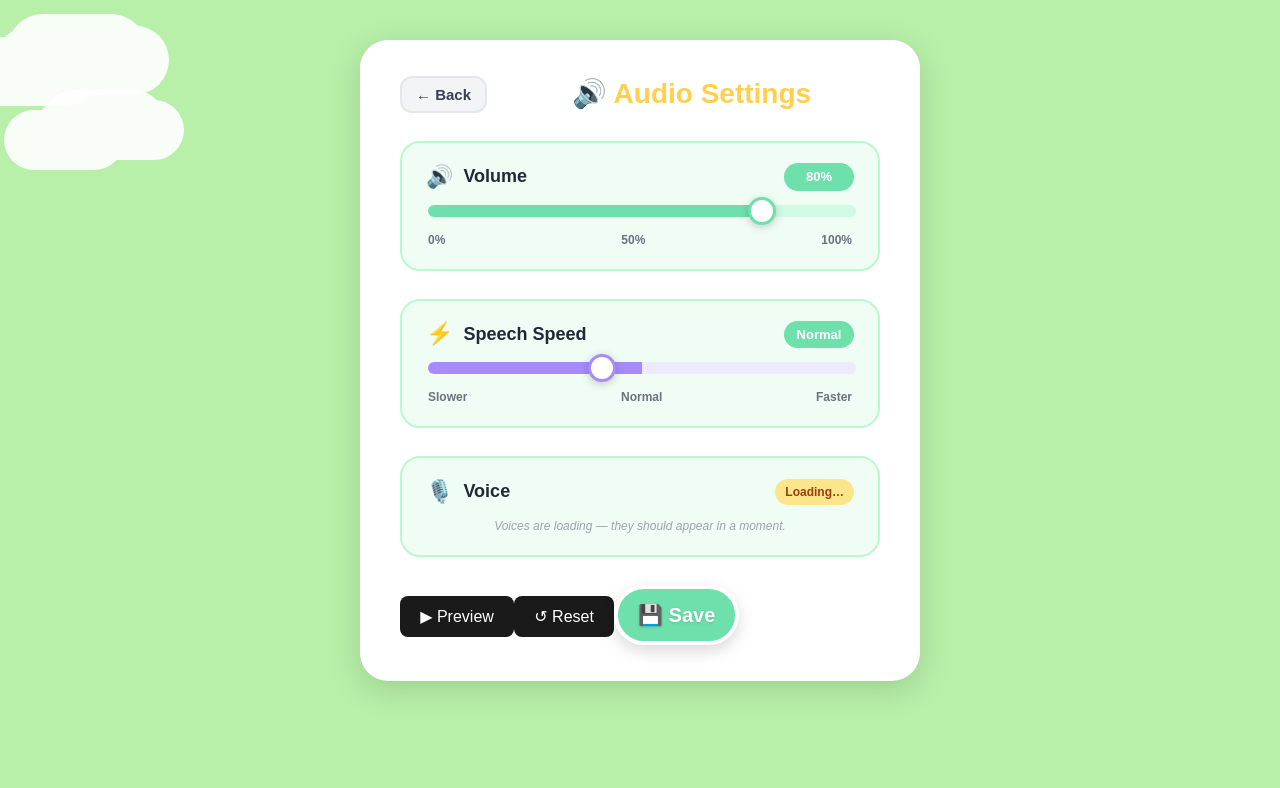
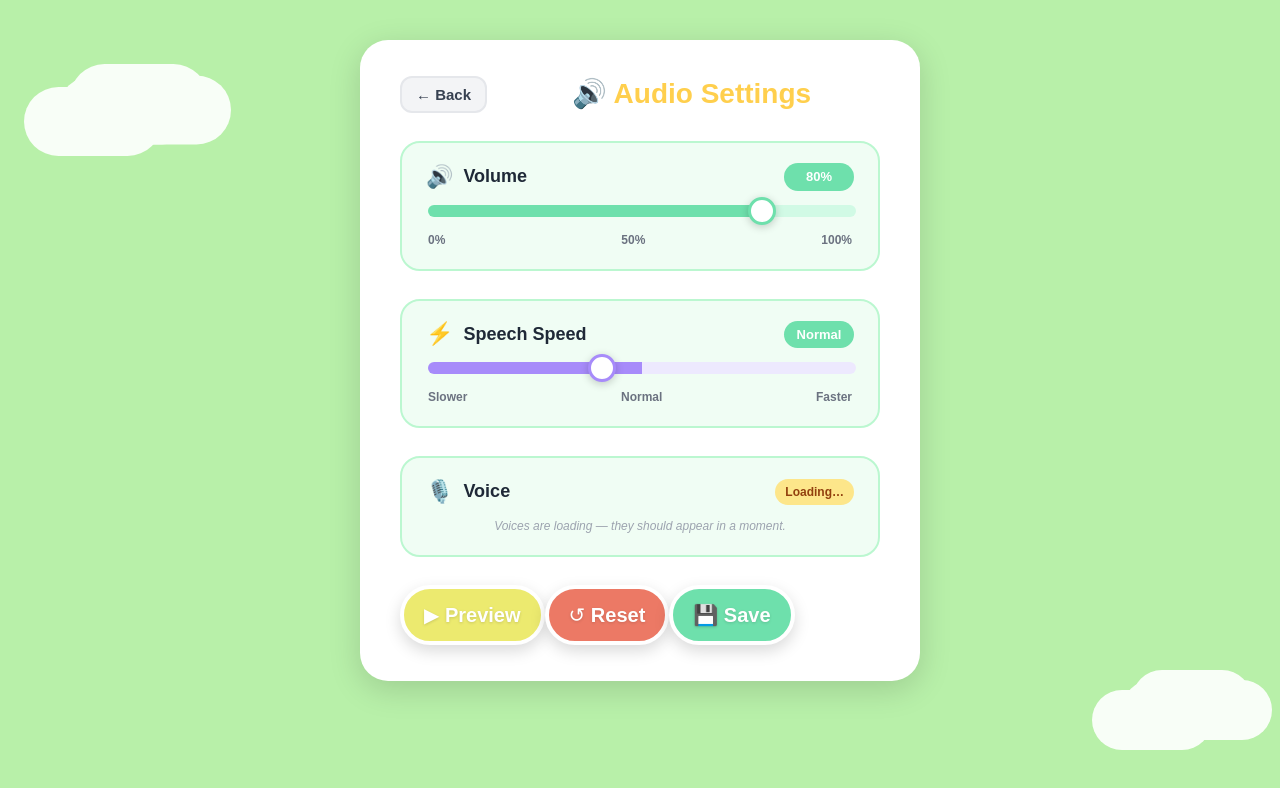
Before and after one commit to jhong02/AAC-App, a React (Vite) app: page /audio in a window 1280 px wide. Shown: the top 788 px of the page. Built offline with nearby package versions, Linux system fonts and the light colour scheme.

Commit message:
Updated buttons
fixed buttons to have animation when hovered. and audio settings button have conistent style on that page

```diff
--- a/src/pages/AudioPage.css
+++ b/src/pages/AudioPage.css
@@ -13,8 +13,8 @@
 }
 
 /* Decorative cloud overrides (reuse .cloud from global.css) */
-.audio-page .cloud1 { top: 30px; left: 40px; }
-.audio-page .cloud2 { top: 100px; right: 60px; transform: scaleX(-1); }
+.audio-page .cloud1 { top: 10%; left: 8%; }
+.audio-page .cloud2 { bottom: 40%; left: 90%; transform: scaleX(-1); }
 
 /* ─── Card ──────────────────────────────────────────────────────── */
 .audio-card {
@@ -217,25 +217,43 @@
 }
 
 /* ─── Save Button ───────────────────────────────────────────────── */
-.audio-save-btn {
+.btn-third.audio-save {
   background: #6ee0ac;
-  border: 4px solid white;
-  border-radius: 60px;
-  box-shadow: 0 6px 16px rgba(0, 0, 0, 0.15);
-  color: white;
-  font-size: 20px;
-  font-weight: 800;
-  padding: 14px 20px;
-  cursor: pointer;
-  transition: background 0.15s, transform 0.06s;
-  text-shadow: 0 1px 3px rgba(0,0,0,0.15);
 }
 
-.audio-save-btn:hover {
+.btn-third.audio-save:hover {
   background: #4fb185;
   transform: translateY(-1px);
 }
 
-.audio-save-btn:active {
+.btn-third.audio-save:active {
   transform: translateY(1px);
 }
+
+
+.btn-third.audio-preview {
+  background: #ecea6f;
+}
+
+.btn-third.audio-preview:hover {
+  background: #bdbb5c;
+  transform: translateY(-1px);
+}
+
+.btn-third.audio-preview:active {
+  transform: translateY(1px);
+}
+
+
+.btn-third.audio-reset {
+  background: #ec7965;
+}
+
+.btn-third.audio-reset:hover {
+  background: #bd5c4b;
+  transform: translateY(-1px);
+}
+
+.btn-third.audio-reset:active {
+  transform: translateY(1px);
+}
--- a/src/pages/AudioPage.tsx
+++ b/src/pages/AudioPage.tsx
@@ -154,13 +154,13 @@ export default function AudioPage() {
 
         {/* Action Buttons */}
         <div className="audio-actions">
-          <button className="audio-preview-btn" onClick={handlePreview}>
+          <button className="btn-third audio-preview" onClick={handlePreview}>
             ▶ Preview
           </button>
-          <button className="audio-reset-btn" onClick={handleReset}>
+          <button className="btn-third audio-reset" onClick={handleReset}>
             ↺ Reset
           </button>
-          <button className="audio-save-btn" onClick={handleSave}>
+          <button className="btn-third audio-save" onClick={handleSave}>
             {savedBadge ? "✓ Saved!" : "💾 Save"}
           </button>
         </div>
--- a/src/pages/UserConfigPage.css
+++ b/src/pages/UserConfigPage.css
@@ -16,16 +16,6 @@
   margin-top: 30px;
 }
 
-/*
-.userConfig-btn {
-  width: 150px;
-  height: 60px;
-  font-size: 18px;
-  border-radius: 10px;
-  cursor: pointer;
-}
-*/
-
 .userConfig-grid {
   display: flex;
   justify-content: center;
@@ -34,13 +24,29 @@
 }
 
 .btn.btn-secondary.btn-userConfig-audio {
-  background-color: #ffcf4d;
-  color: #af7c0c;
+  background-color: #ffd358;
+  color: #a0710b;
+  width: 35%;
+}
+
+.btn.btn-secondary.btn-userConfig-audio:hover {
+  background-color: #e0b43b;
+  color: #64480b;
+  width: 35%;
+  transform: translateY(-2px);
 }
 
 .btn.btn-secondary.btn-userConfig-grid {
   background-color: #e39090;
   color: #643333;
+  width: 35%;
+}
+
+.btn.btn-secondary.btn-userConfig-grid:hover {
+  background-color: #b46666;
+  color: #3b1919;
+  width: 35%;
+  transform: translateY(-2px);
 }
 
 .cloud1 {
@@ -60,3 +66,9 @@
   font-size: 20px;
   color: #474747;
 }
+
+.btn.btn-secondary.back-btn:hover {
+  background: #83b69f;
+  color: #2e2e2e;
+  transform: translateY(-2px);
+}
--- a/src/pages/home.css
+++ b/src/pages/home.css
@@ -98,27 +98,36 @@
 .btn.btn-primary.home-btn-primary {
   background: #9574ff;
   color: #8667ee;
+  width: 45%;
 }
 
 .btn.btn-primary.home-btn-primary:hover {
   background: #4338ca;
+  color: #3b1f9c;
+  transform: translateY(-2px);
 }
 
 
 .btn.btn-secondary.stats-btn {
   background: #6ee0ac;
   color: #62cf9e;
+  width: 55%;
 }
 
 .btn.btn-secondary.stats-btn:hover {
   background: #4fb185;
+  color: #4fb185;
+  transform: translateY(-2px);
 }
 
 .btn.btn-secondary.config-btn {
   background: #ffaf2d;
   color: #eea32a;
+  width: 70%;
 }
 
 .btn.btn-secondary.config-btn:hover {
-  background: #e79c22;
+  background: #eba028;
+  color: #d17c1b;
+  transform: translateY(-2px);
 }
--- a/src/styles/global.css
+++ b/src/styles/global.css
@@ -31,6 +31,8 @@ body{
   box-shadow: 0px 8px 20px rgba(0,0,0,0.5);
   font-size: 64px;
   padding: 22px 20px;
+  /*width: 400px;*/
+  text-align: center;
 }
 
 .btn-primary:hover {
@@ -52,6 +54,28 @@ body{
   background: #83b69f;
 }
 
+.btn-third {
+  background: #363636;
+  border: 4px solid white;
+  border-radius: 60px;
+  box-shadow: 0 6px 16px rgba(0, 0, 0, 0.15);
+  color: white;
+  font-size: 20px;
+  font-weight: 800;
+  padding: 14px 20px;
+  cursor: pointer;
+  transition: background 0.15s, transform 0.06s;
+  text-shadow: 0 1px 3px rgba(0,0,0,0.15);
+}
+
+.btn-third:hover {
+  background: #4fb185;
+  transform: translateY(-1px);
+}
+
+.btn-third:active {
+  transform: translateY(1px);
+}
 
 .cloud {
   position: fixed;
```
